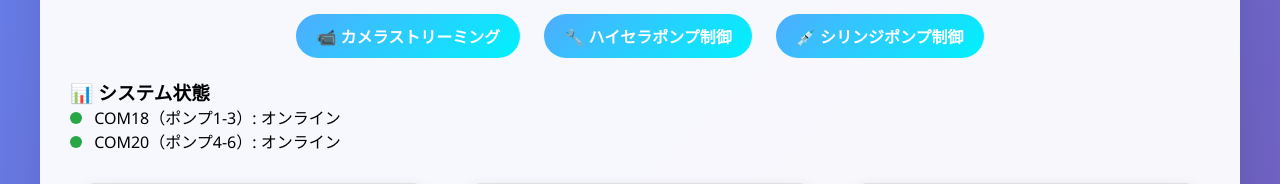
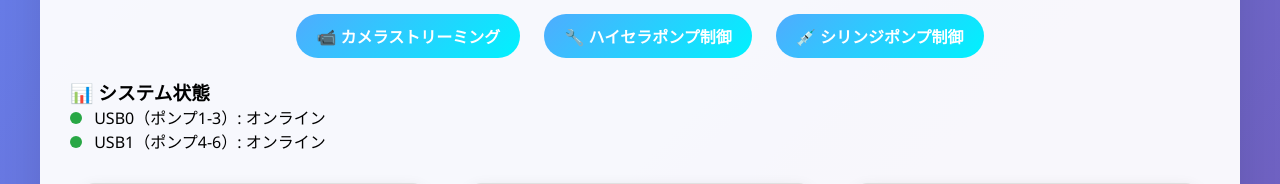
Before and after one commit to kohmoto-unicon/RaspberryPi_Camera, a Flask app: page /pump_control in a window 1280 px wide. Shown: the part 164-348 px from the top of the page. Run offline with Flask 3, Linux system fonts and the light colour scheme.

Commit message:
微修正

```diff
--- a/app.py
+++ b/app.py
@@ -57,7 +57,7 @@ is_raspberry_pi = False
 # --- 追加: 動的設定用のグローバル変数 ---
 CAM_WIDTH = 640
 CAM_HEIGHT = 480
-CAM_FPS = 60
+CAM_FPS = 45
 
 # OS判定
 import platform
--- a/templates/pump_control.html
+++ b/templates/pump_control.html
@@ -371,9 +371,9 @@
       // ポンプ番号に応じてポート名を決定
       let portName;
       if (1 <= pump && pump <= 3) {
-        portName = 'COM18';
+        portName = 'USB0';
       } else if (4 <= pump && pump <= 6) {
-        portName = 'COM20';
+        portName = 'USB1';
       } else {
         portName = 'UNKNOWN';
       }
@@ -495,19 +495,19 @@
         // COM18（ポンプ1-3）の状態
         if (data.hysera_port1_status) {
           statusIndicator1.style.background = '#28a745';
-          statusText1.textContent = 'COM18（ポンプ1-3）: オンライン';
+          statusText1.textContent = 'USB0（ポンプ1-3）: オンライン';
         } else {
           statusIndicator1.style.background = '#dc3545';
-          statusText1.textContent = 'COM18（ポンプ1-3）: オフライン';
+          statusText1.textContent = 'USB0（ポンプ1-3）: オフライン';
         }
 
         // COM20（ポンプ4-6）の状態
         if (data.hysera_port2_status) {
           statusIndicator2.style.background = '#28a745';
-          statusText2.textContent = 'COM20（ポンプ4-6）: オンライン';
+          statusText2.textContent = 'USB1（ポンプ4-6）: オンライン';
         } else {
           statusIndicator2.style.background = '#dc3545';
-          statusText2.textContent = 'COM20（ポンプ4-6）: オフライン';
+          statusText2.textContent = 'USB1（ポンプ4-6）: オフライン';
         }
 
       } catch (error) {
```
